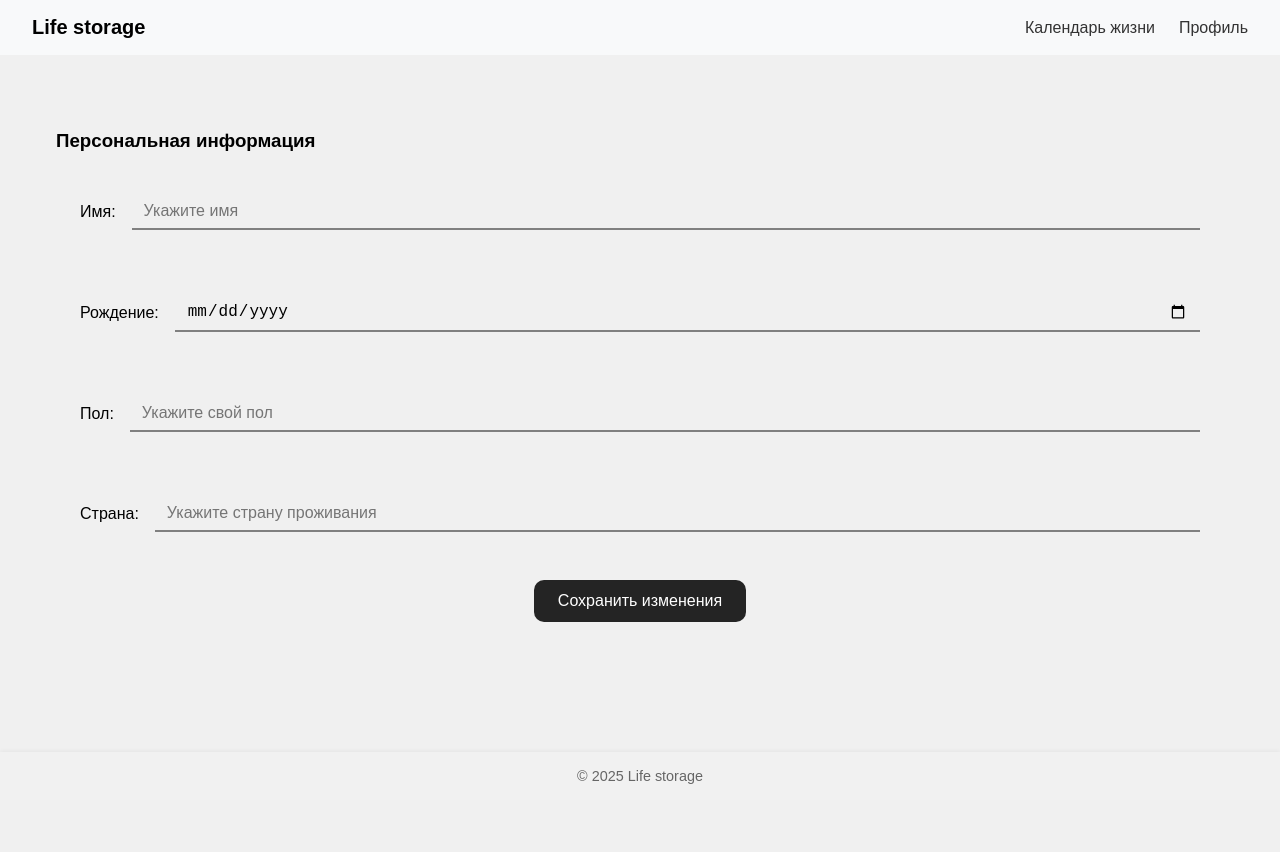
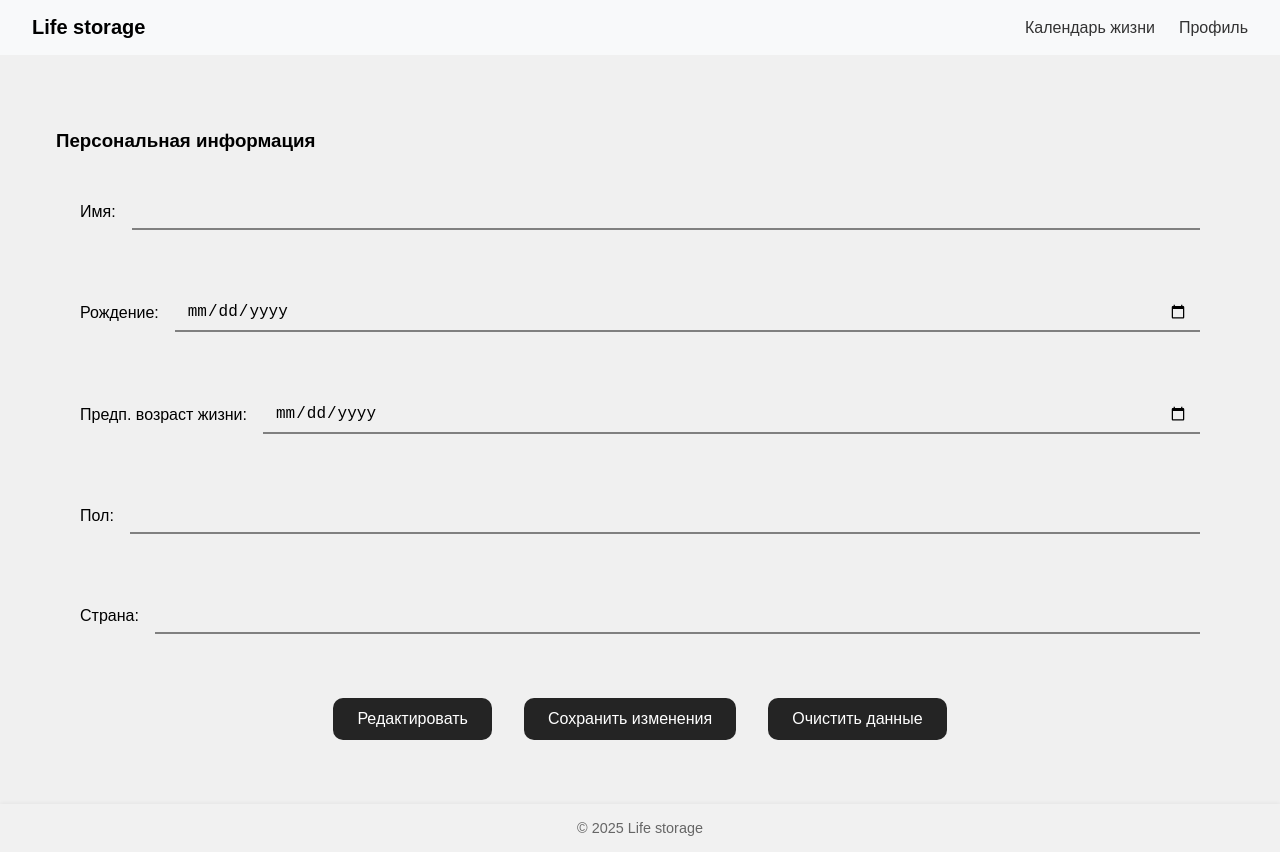
Before and after one commit to RainbowEclipsee/life-storage-app, a React (Vite) app in the folder frontend/: page /profile in a window 1280 px wide. Before the commit the page ends 800 px from the top, so only its background shows below. Built offline with nearby package versions, Linux system fonts and the light colour scheme.

Commit message:
+ added - logic to render calendar data based on populated profile data.

```diff
--- a/frontend/package.json
+++ b/frontend/package.json
@@ -11,6 +11,7 @@
   },
   "dependencies": {
     "@reduxjs/toolkit": "^2.7.0",
+    "date-fns": "^4.1.0",
     "react": "^19.1.0",
     "react-dom": "^19.1.0",
     "react-redux": "^9.2.0",
--- a/frontend/src/components/Button/Button.css
+++ b/frontend/src/components/Button/Button.css
@@ -8,6 +8,7 @@
   border-radius: 10px;
   cursor: pointer;
   transition: background-color 0.3s ease, transform 0.15s ease;
+  margin: 1rem;
 }
 
 .button:hover {
--- a/frontend/src/pages/Calendar/Calendar.jsx
+++ b/frontend/src/pages/Calendar/Calendar.jsx
@@ -1,24 +1,32 @@
-import React, { useEffect } from 'react';
-import { useDispatch, useSelector } from 'react-redux';
-import { setWeeks } from '../../store/lifeSlice';
-import { generateWeeks } from '../../utils/generateWeeks';
-import LifeStageBlock from '../../components/LifeStageBlock/LifeStageBlock';
+import React, { useEffect } from 'react'
+import { useDispatch, useSelector } from 'react-redux'
+import { setWeeks } from '../../store/lifeSlice'
+import { generateWeeks } from '../../utils/generateWeeks'
+import LifeStageBlock from '../../components/LifeStageBlock/LifeStageBlock'
 
-const LifeCalendar = () => {
-  const dispatch = useDispatch();
-  const { lifeExpectancy, age, weeks } = useSelector((state) => state.life);
+const Celendar = () => {
+  const dispatch = useDispatch()
+
+  const { dateOfBirth, estimatedDeathDate, firstUsageDate } = useSelector((state) => state.profile)
+  const { weeks } = useSelector((state) => state.life)
 
   useEffect(() => {
-    const generated = generateWeeks(lifeExpectancy, age);
-    dispatch(setWeeks(generated));
-  }, [dispatch, lifeExpectancy, age]);
+    if (dateOfBirth && estimatedDeathDate && firstUsageDate) {
+      const generated = generateWeeks({
+        dateOfBirth,
+        estimatedDeathDate,
+        firstUsageDate,
+      })
+      dispatch(setWeeks(generated))
+    }
+  }, [dispatch, dateOfBirth, estimatedDeathDate, firstUsageDate])
 
-  // Группируем недели по стадии жизни
+  // Группировка недель по стадиям жизни
   const grouped = weeks.reduce((acc, week) => {
-    if (!acc[week.stage]) acc[week.stage] = [];
-    acc[week.stage].push(week);
-    return acc;
-  }, {});
+    if (!acc[week.stage]) acc[week.stage] = []
+    acc[week.stage].push(week)
+    return acc
+  }, {})
 
   return (
     <div className="life-calendar">
@@ -26,7 +34,7 @@ const LifeCalendar = () => {
         <LifeStageBlock key={stage} title={stage} weeks={weeks} />
       ))}
     </div>
-  );
-};
+  )
+}
 
-export default LifeCalendar;
+export default Celendar
--- a/frontend/src/pages/Profile/Profile.jsx
+++ b/frontend/src/pages/Profile/Profile.jsx
@@ -1,35 +1,110 @@
+import React, { useState, useEffect } from 'react'
+import { useDispatch, useSelector } from 'react-redux'
+import { setProfileData, clearProfile } from '../../store/profileSlice'
 import Button from '../../components/Button/Button'
 import './Profile.css'
 
 const Profile = () => {
+  const dispatch = useDispatch()
+  const profile = useSelector((state) => state.profile)
 
-  const btnName = 'Сохранить изменения'
+  const [form, setForm] = useState({
+    name: '',
+    dateOfBirth: '',
+    estimatedDeathDate: '',
+    sex: '',
+    country: '',
+  })
+
+  useEffect(() => {
+    setForm({
+      name: profile.name || '',
+      dateOfBirth: profile.dateOfBirth || '',
+      estimatedDeathDate: profile.estimatedDeathDate || '',
+      sex: profile.sex || '',
+      country: profile.country || '',
+    })
+  }, [profile])
+
+  const handleChange = (e) => {
+    const { name, value } = e.target
+    setForm((prev) => ({ ...prev, [name]: value }))
+  }
+
+  const handleSave = () => {
+    dispatch(setProfileData(form))
+
+  }
+  const handleClear = () => {
+    dispatch(clearProfile())
+  }
 
   return (
-    <div className='profile'>
+    <div className="profile">
       <div className="profile__container">
-      <h3>Персональная информация</h3>
-        <div className='input__container'>
-          <label htmlFor='name'>Имя:</label>
-          <input type='text' id='name' name='name' placeholder='Укажите имя'/>
+        <h3>Персональная информация</h3>
+
+        <div className="input__container">
+          <label htmlFor="name">Имя:</label>
+          <input
+            type="text"
+            id="name"
+            name="name"
+            value={form.name}
+            onChange={handleChange}
+          />
         </div>
-        <div className='input__container'>
-          <label htmlFor='dateOfBirth'>Рождение:</label>
-          <input type='date' id='dateOfBirth' name='dateOfBirth' placeholder='Укажите дату рождения'/>
+
+        <div className="input__container">
+          <label htmlFor="dateOfBirth">Рождение:</label>
+          <input
+            type="date"
+            id="dateOfBirth"
+            name="dateOfBirth"
+            value={form.dateOfBirth}
+            onChange={handleChange}
+          />
         </div>
-        <div className='input__container'>
-          <label htmlFor='sex'>Пол:</label>
-          <input type='text' id='sex' name='sex' placeholder='Укажите свой пол'/>
+
+        <div className="input__container">
+          <label htmlFor="estimatedDeathDate">Предп. возраст жизни:</label>
+          <input
+            type="date"
+            id="estimatedDeathDate"
+            name="estimatedDeathDate"
+            value={form.estimatedDeathDate}
+            onChange={handleChange}
+          />
         </div>
-        <div className='input__container'>
-          <label htmlFor='country'>Страна:</label>
-          <input type='text' id='country' name='country' placeholder='Укажите страну проживания'/>
+
+        <div className="input__container">
+          <label htmlFor="sex">Пол:</label>
+          <input
+            type="text"
+            id="sex"
+            name="sex"
+            value={form.sex}
+            onChange={handleChange}
+          />
+        </div>
+
+        <div className="input__container">
+          <label htmlFor="country">Страна:</label>
+          <input
+            type="text"
+            id="country"
+            name="country"
+            value={form.country}
+            onChange={handleChange}
+          />
         </div>
       </div>
-      <div className='button_container'>
-        <Button btnName={btnName}/>
+
+      <div className="button_container">
+        <Button btnName="Редактировать" />
+        <Button btnName="Сохранить изменения" onClick={handleSave} />
+        <Button btnName="Очистить данные" onClick={handleClear} />
       </div>
-
     </div>
   )
 }
--- /dev/null
+++ b/frontend/src/store/profileSlice.js
@@ -0,0 +1,51 @@
+import { createSlice } from '@reduxjs/toolkit'
+
+const storedProfile = localStorage.getItem('profile')
+
+const initialState = storedProfile
+  ? JSON.parse(storedProfile)
+  : {
+      name: '',
+      dateOfBirth: '',
+      estimatedDeathDate: '',
+      sex: '',
+      country: '',
+      firstUsageDate: '',
+    }
+
+const profileSlice = createSlice({
+  name: 'profile',
+  initialState,
+  reducers: {
+    setProfileData: (state, action) => {
+      const { name, dateOfBirth, estimatedDeathDate, sex, country } =
+        action.payload
+      state.name = name
+      state.dateOfBirth = dateOfBirth
+      state.estimatedDeathDate = estimatedDeathDate
+      state.sex = sex
+      state.country = country
+      // Устанавливаем дату первого входа только если она ещё не была задана
+      if (!state.firstUsageDate) {
+        const today = new Date().toISOString().split('T')[0]
+        state.firstUsageDate = today
+      }
+      // Сохраняем в localStorage
+      localStorage.setItem('profile', JSON.stringify(state))
+    },
+
+    // ----- Не забыть реализовать позже в Profile
+    clearProfile: (state) => {
+      state.name = ''
+      state.dateOfBirth = ''
+      state.estimatedDeathDate = ''
+      state.sex = ''
+      state.country = ''
+      state.firstUsageDate = ''
+      localStorage.removeItem('profile')
+    },
+  },
+})
+
+export const { setProfileData, clearProfile } = profileSlice.actions
+export default profileSlice.reducer
--- a/frontend/src/store/store.js
+++ b/frontend/src/store/store.js
@@ -1,10 +1,11 @@
-// src/store/store.js
 import { configureStore } from '@reduxjs/toolkit';
 import lifeReducer from './lifeSlice';
+import profileReducer from './profileSlice';
 
 export const store = configureStore({
   reducer: {
     life: lifeReducer,
+    profile: profileReducer,
   },
 });
 
--- a/frontend/src/utils/generateWeeks.js
+++ b/frontend/src/utils/generateWeeks.js
@@ -1,34 +1,29 @@
-const WEEKS_IN_YEAR = 52;
+import { differenceInCalendarWeeks, eachWeekOfInterval, parseISO, isBefore, isAfter } from 'date-fns'
 
-// Этапы жизни с возрастными границами
-const lifeStages = [
-  { label: 'Неосознанное детство', from: 0, to: 4 },
-  { label: 'Детство', from: 4, to: 14 },
-  { label: 'Подростковый период', from: 14, to: 18 },
-  { label: 'Молодость', from: 18, to: 35 },
-  { label: 'Зрелость', from: 35, to: 60 },
-  { label: 'Старость', from: 60, to: Infinity },
-];
-
-// Функция, возвращающая массив всех недель
-export function generateWeeks(lifeExpectancy, currentAge) {
-  const totalWeeks = lifeExpectancy * WEEKS_IN_YEAR;
-  const weeks = [];
-
-  for (let i = 0; i < totalWeeks; i++) {
-    const age = i / WEEKS_IN_YEAR;
-    const week = {
-      id: i,
-      isPast: age < currentAge,
-      stage: getStageLabel(age),
-    };
-    weeks.push(week);
-  }
-
-  return weeks;
+const getLifeStage = (age) => {
+  if (age < 4) return 'Раннее детство'
+  if (age < 14) return 'Детство'
+  if (age < 18) return 'Подростковый возраст'
+  if (age < 35) return 'Молодость'
+  if (age < 60) return 'Зрелость'
+  return 'Старость'
 }
 
-function getStageLabel(age) {
-  const stage = lifeStages.find((stage) => age >= stage.from && age < stage.to);
-  return stage ? stage.label : 'Неизвестно';
+export const generateWeeks = ({ dateOfBirth, estimatedDeathDate, firstUsageDate }) => {
+  const start = parseISO(dateOfBirth)
+  const end = parseISO(estimatedDeathDate)
+  const firstUsage = parseISO(firstUsageDate)
+  const now = new Date()
+
+  const allWeeks = eachWeekOfInterval({ start, end })
+
+  return allWeeks.map((weekStartDate) => {
+    const ageAtThisWeek = differenceInCalendarWeeks(weekStartDate, start) / 52
+    return {
+      date: weekStartDate.toISOString().split('T')[0],
+      stage: getLifeStage(ageAtThisWeek),
+      isPast: isBefore(weekStartDate, now),
+      isFromUsage: isAfter(weekStartDate, firstUsage),
+    }
+  })
 }
```
Also changed, not shown: 1 other file (tests, documents, lock files or other folders).
